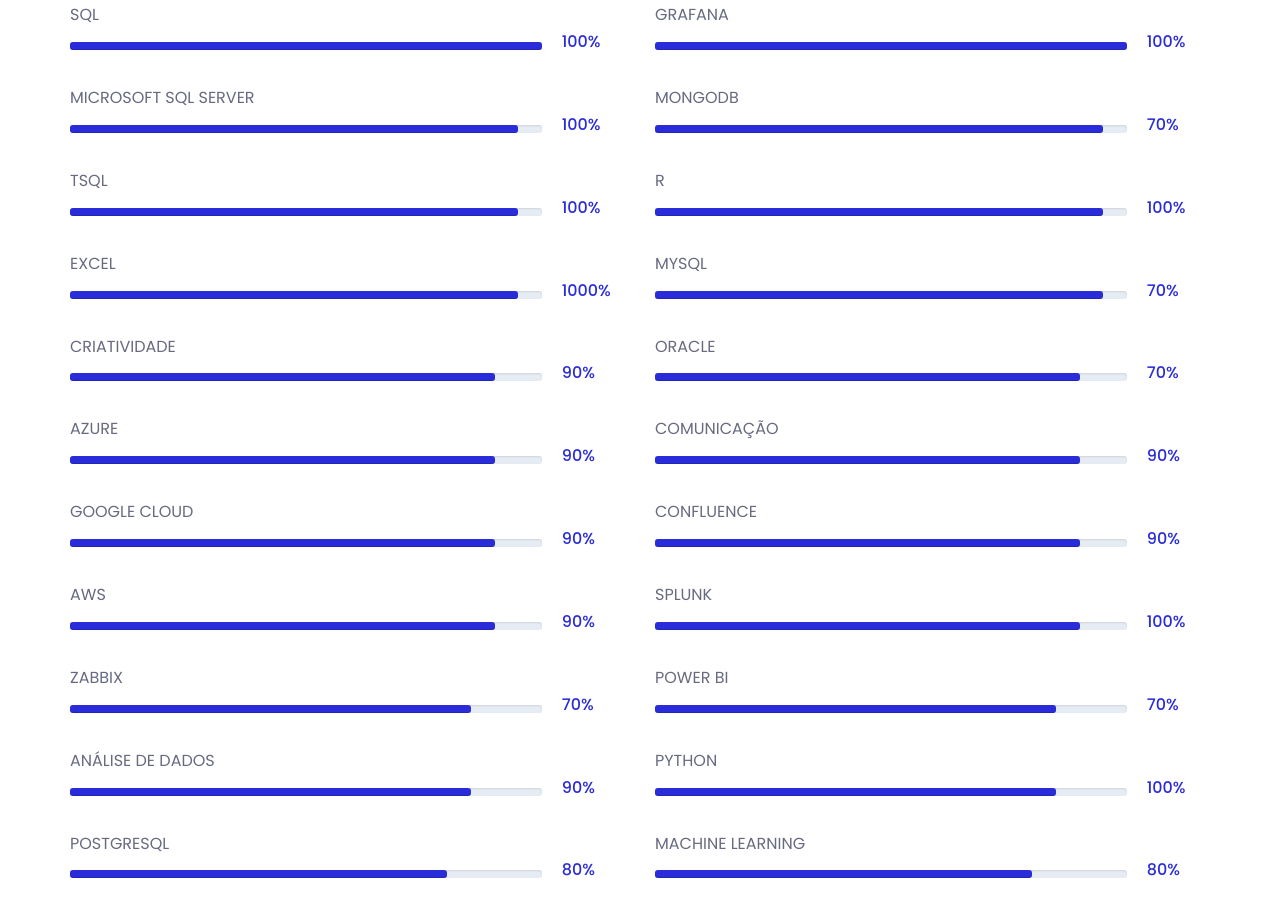
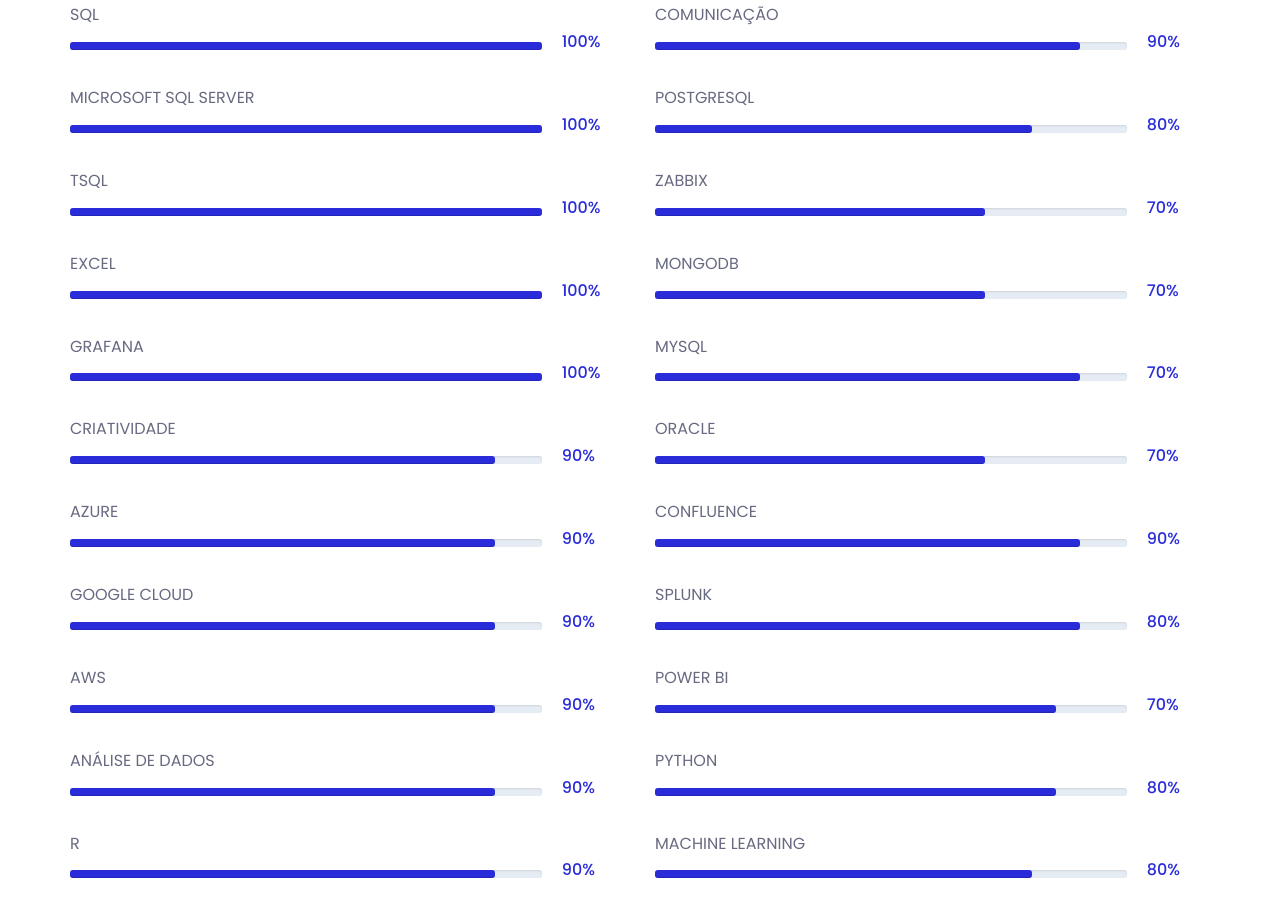
Before and after one commit to ManoelSobrinho/Portifolio, a plain HTML site: page index.html in a window 1280 px wide. Shown: the part 3041-3965 px from the top of the page. Drawn offline with nearby package versions, Linux system fonts and the light colour scheme; files whose address does not match are found by name.

Commit message:
Update index.html

```diff
--- a/index.html
+++ b/index.html
@@ -227,7 +227,7 @@
 										<span class="progressText">Microsoft SQL Server</span>
 										<div class="single-progress-txt">
 											<div class="progress ">
-											   <div class="progress-bar" role="progressbar" aria-valuenow="95" aria-valuemin="10" aria-valuemax="100" style="">
+											   <div class="progress-bar" role="progressbar" aria-valuenow="100" aria-valuemin="10" aria-valuemax="100" style="">
 
 											   </div>
 											</div>
@@ -238,7 +238,7 @@
 										<span class="progressText">TSQL</span>
 										<div class="single-progress-txt">
 											<div class="progress ">
-												<div class="progress-bar" role="progressbar" aria-valuenow="95" aria-valuemin="10" aria-valuemax="100" style="">
+												<div class="progress-bar" role="progressbar" aria-valuenow="100" aria-valuemin="10" aria-valuemax="100" style="">
 
 												</div>
 											</div>
@@ -249,11 +249,22 @@
 										<span class="progressText">Excel</span>
 										<div class="single-progress-txt">
 											<div class="progress ">
-												<div class="progress-bar" role="progressbar" aria-valuenow="95" aria-valuemin="10" aria-valuemax="100" style="">
+												<div class="progress-bar" role="progressbar" aria-valuenow="100" aria-valuemin="10" aria-valuemax="100" style="">
 
 												</div>
 											</div>
-											<h3>1000%</h3>
+											<h3>100%</h3>
+										</div>
+									</div><!-- /.barWrapper -->
+									<div class="barWrapper">
+										<span class="progressText">Grafana</span>
+										<div class="single-progress-txt">
+											<div class="progress ">
+											   <div class="progress-bar" role="progressbar" aria-valuenow="100" aria-valuemin="10" aria-valuemax="100" style="">
+
+											   </div>
+											</div>
+											<h3>100%</h3>
 										</div>
 									</div><!-- /.barWrapper -->
 									<div class="barWrapper">
@@ -301,23 +312,38 @@
 										</div>
 									</div><!-- /.barWrapper -->
 									<div class="barWrapper">
-										<span class="progressText">Zabbix</span>
+										<span class="progressText">Análise de Dados</span>
 										<div class="single-progress-txt">
 											<div class="progress ">
-											   <div class="progress-bar" role="progressbar" aria-valuenow="85" aria-valuemin="10" aria-valuemax="100" style="">
+											   <div class="progress-bar" role="progressbar" aria-valuenow="90" aria-valuemin="10" aria-valuemax="100" style="">
 
 											   </div>
 											</div>
-											<h3>70%</h3>
+											<h3>90%</h3>
 										</div>
 									</div><!-- /.barWrapper -->
 									<div class="barWrapper">
-										<span class="progressText">Análise de Dados</span>
+										<span class="progressText">R</span>
 										<div class="single-progress-txt">
 											<div class="progress ">
-											   <div class="progress-bar" role="progressbar" aria-valuenow="85" aria-valuemin="10" aria-valuemax="100" style="">
+											   <div class="progress-bar" role="progressbar" aria-valuenow="90" aria-valuemin="10" aria-valuemax="100" style="">
 
 											   </div>
+											</div>
+											<h3>90%</h3>
+										</div>
+									</div><!-- /.barWrapper -->
+								</div>
+							</div>
+							<div class="col-md-6">
+								<div class="single-skill-content">
+									<div class="barWrapper">
+										<span class="progressText">Comunicação</span>
+										<div class="single-progress-txt">
+											<div class="progress ">
+												<div class="progress-bar" role="progressbar" aria-valuenow="90" aria-valuemin="10" aria-valuemax="100" style="">
+
+												</div>
 											</div>
 											<h3>90%</h3>
 										</div>
@@ -333,26 +359,11 @@
 											<h3>80%</h3>
 										</div>
 									</div><!-- /.barWrapper -->
-								</div>
-							</div>
-							<div class="col-md-6">
-								<div class="single-skill-content">
 									<div class="barWrapper">
-										<span class="progressText">Grafana</span>
+										<span class="progressText">Zabbix</span>
 										<div class="single-progress-txt">
 											<div class="progress ">
-												<div class="progress-bar" role="progressbar" aria-valuenow="100" aria-valuemin="10" aria-valuemax="100" style="">
-
-												</div>
-											</div>
-											<h3>100%</h3>
-										</div>
-									</div><!-- /.barWrapper -->
-									<div class="barWrapper">
-										<span class="progressText">MongoDB</span>
-										<div class="single-progress-txt">
-											<div class="progress ">
-											   <div class="progress-bar" role="progressbar" aria-valuenow="95" aria-valuemin="10" aria-valuemax="100" style="">
+											   <div class="progress-bar" role="progressbar" aria-valuenow="70" aria-valuemin="10" aria-valuemax="100" style="">
 
 											   </div>
 											</div>
@@ -360,21 +371,21 @@
 										</div>
 									</div><!-- /.barWrapper -->
 									<div class="barWrapper">
-										<span class="progressText">R</span>
+										<span class="progressText">MongoDB</span>
 										<div class="single-progress-txt">
 											<div class="progress ">
-											   <div class="progress-bar" role="progressbar" aria-valuenow="95" aria-valuemin="10" aria-valuemax="100" style="">
+											   <div class="progress-bar" role="progressbar" aria-valuenow="70" aria-valuemin="10" aria-valuemax="100" style="">
 
 											   </div>
 											</div>
-											<h3>100%</h3>
+											<h3>70%</h3>
 										</div>
 									</div><!-- /.barWrapper -->
 									<div class="barWrapper">
 										<span class="progressText">MySQL</span>
 										<div class="single-progress-txt">
 											<div class="progress ">
-											   <div class="progress-bar" role="progressbar" aria-valuenow="95" aria-valuemin="10" aria-valuemax="100" style="">
+											   <div class="progress-bar" role="progressbar" aria-valuenow="90" aria-valuemin="10" aria-valuemax="100" style="">
 
 											   </div>
 											</div>
@@ -385,22 +396,11 @@
 										<span class="progressText">Oracle</span>
 										<div class="single-progress-txt">
 											<div class="progress ">
-											   <div class="progress-bar" role="progressbar" aria-valuenow="90" aria-valuemin="10" aria-valuemax="100" style="">
+											   <div class="progress-bar" role="progressbar" aria-valuenow="70" aria-valuemin="10" aria-valuemax="100" style="">
 
 											   </div>
 											</div>
 											<h3>70%</h3>
-										</div>
-									</div><!-- /.barWrapper -->
-									<div class="barWrapper">
-										<span class="progressText">Comunicação</span>
-										<div class="single-progress-txt">
-											<div class="progress ">
-											   <div class="progress-bar" role="progressbar" aria-valuenow="90" aria-valuemin="10" aria-valuemax="100" style="">
-
-											   </div>
-											</div>
-											<h3>90%</h3>
 										</div>
 									</div><!-- /.barWrapper -->
 									<div class="barWrapper">
@@ -422,7 +422,7 @@
 
 											   </div>
 											</div>
-											<h3>100%</h3>
+											<h3>80%</h3>
 										</div>
 									</div><!-- /.barWrapper -->
 									<div class="barWrapper">
@@ -444,7 +444,7 @@
 
 											   </div>
 											</div>
-											<h3>100%</h3>
+											<h3>80%</h3>
 										</div>
 									</div><!-- /.barWrapper -->
 									<div class="barWrapper">
```
